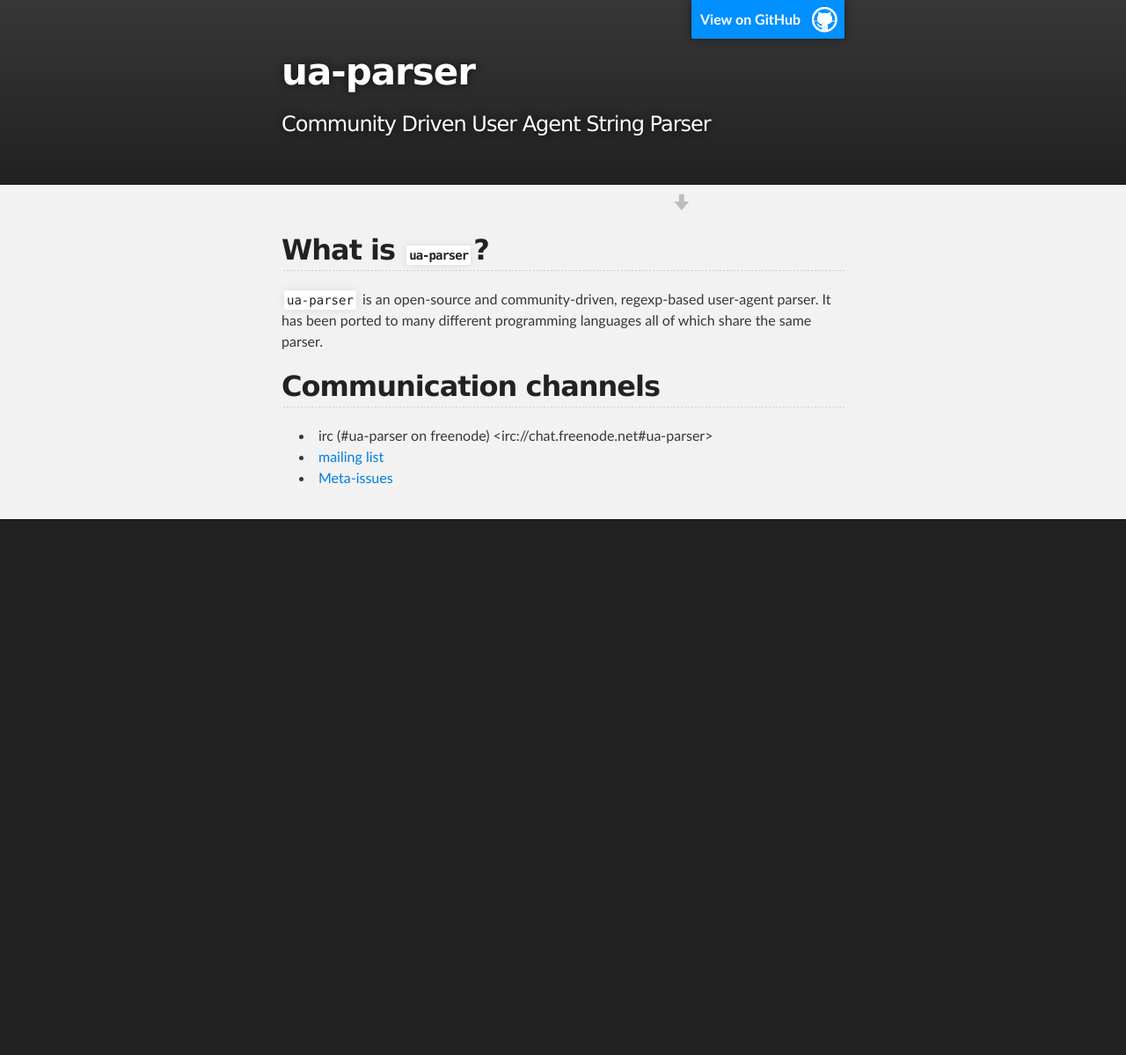
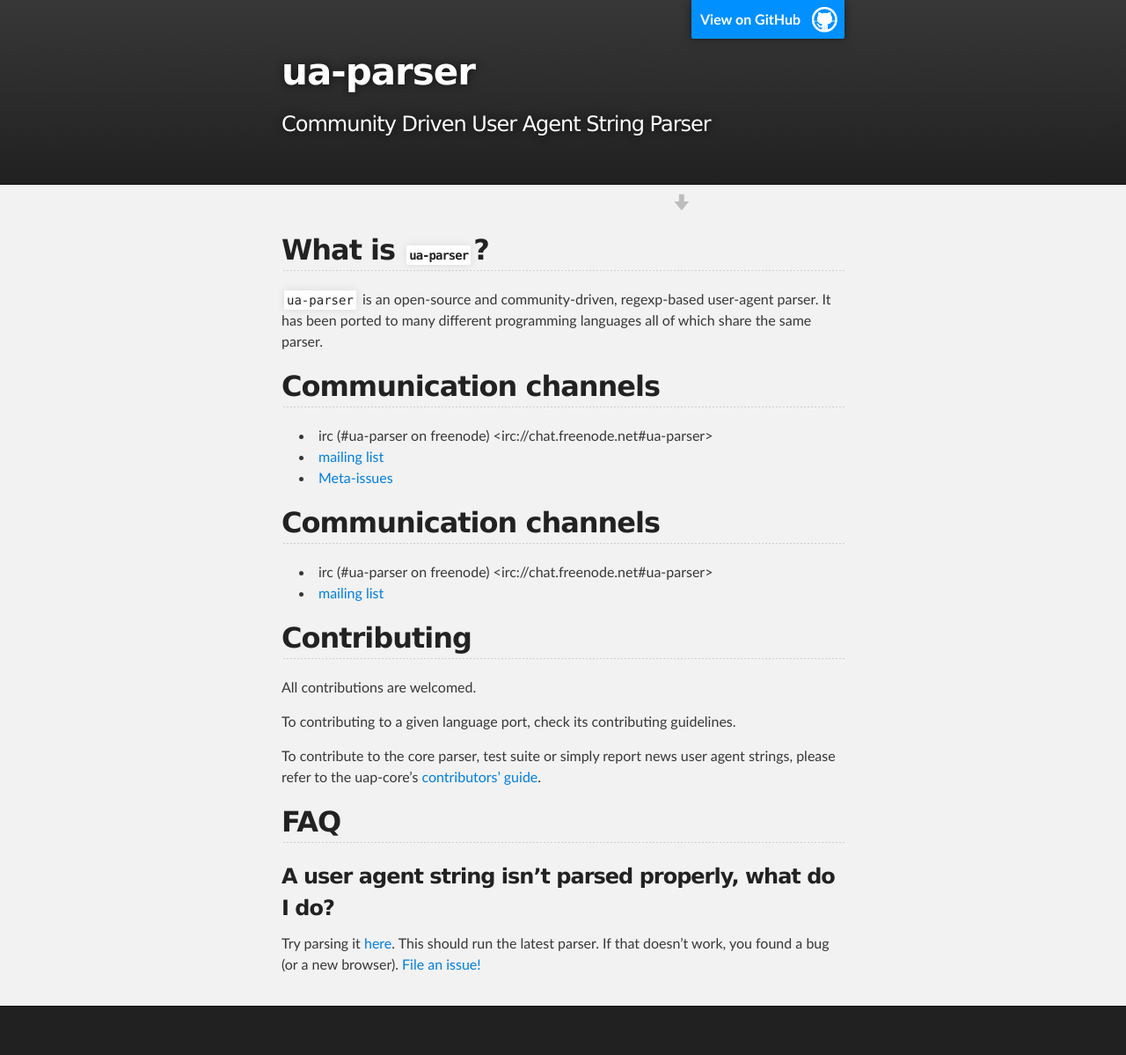
Before and after one commit to ua-parser/ua-parser.github.io, a Jekyll site: the page built from index.md, in a window 1280 px wide. Shown: the whole page at 88% size. Built offline with Jekyll 4.4.1, drawn with Linux system fonts in a browser that asks for light colours; Markdown is read by kramdown in place of the engine named in the settings; before the commit the page ends 900 px from its top, so only the background shows below that.

Commit message:
More homepage info.

```diff
--- a/index.md
+++ b/index.md
@@ -12,3 +12,28 @@
 * irc (#ua-parser on freenode) <irc://chat.freenode.net#ua-parser>
 * [mailing list](https://groups.google.com/forum/#!forum/ua-parser)
 * [Meta-issues](https://github.com/ua-parser/ua-parser.github.io/issues)
+
+Communication channels
+-----------------------
+
+* irc (#ua-parser on freenode) <irc://chat.freenode.net#ua-parser>
+* [mailing list](https://groups.google.com/forum/#!forum/ua-parser)
+
+Contributing
+------------
+
+All contributions are welcomed.
+
+To contributing to a given language port, check its contributing guidelines.
+
+To contribute to the core parser, test suite or simply report news user agent strings, please refer to the uap-core's [contributors' guide](https://github.com/ua-parser/uap-core/blob/master/CONTRIBUTING.md).
+
+FAQ
+---
+
+### A user agent string isn't parsed properly, what do I do?
+
+Try parsing it [here][onlineparser]. This should run the latest parser. If that doesn't work, you found a bug (or a new browser). [File an issue!][uap-core-issues]
+
+[onlineparser]: #todo
+[uap-core-issues]: https://github.com/ua-parser/uap-core/issues
```
